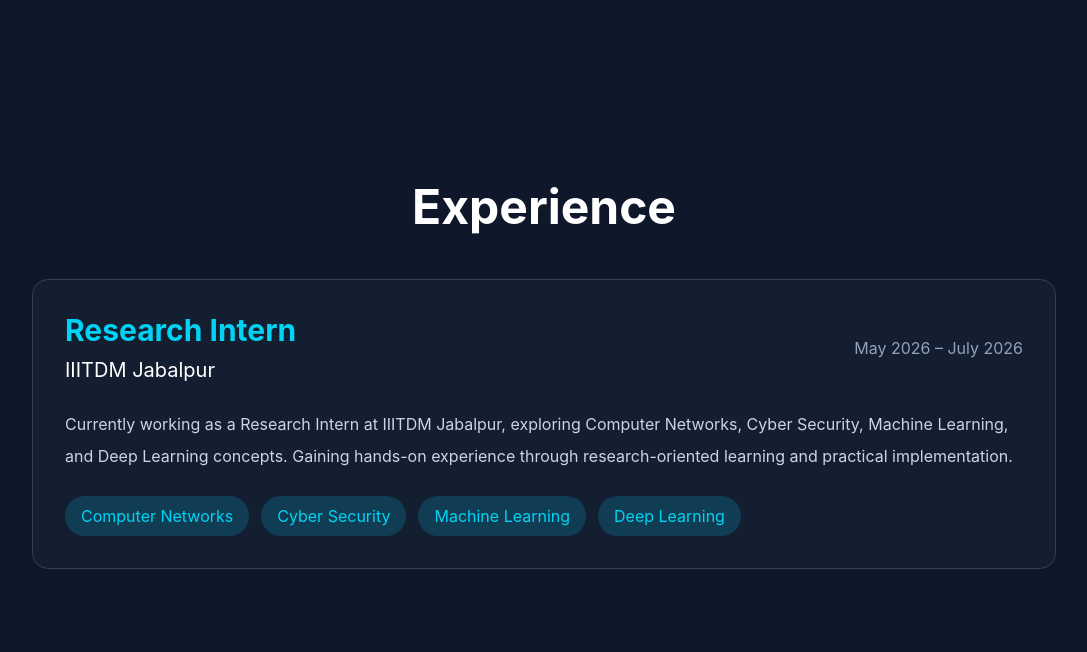
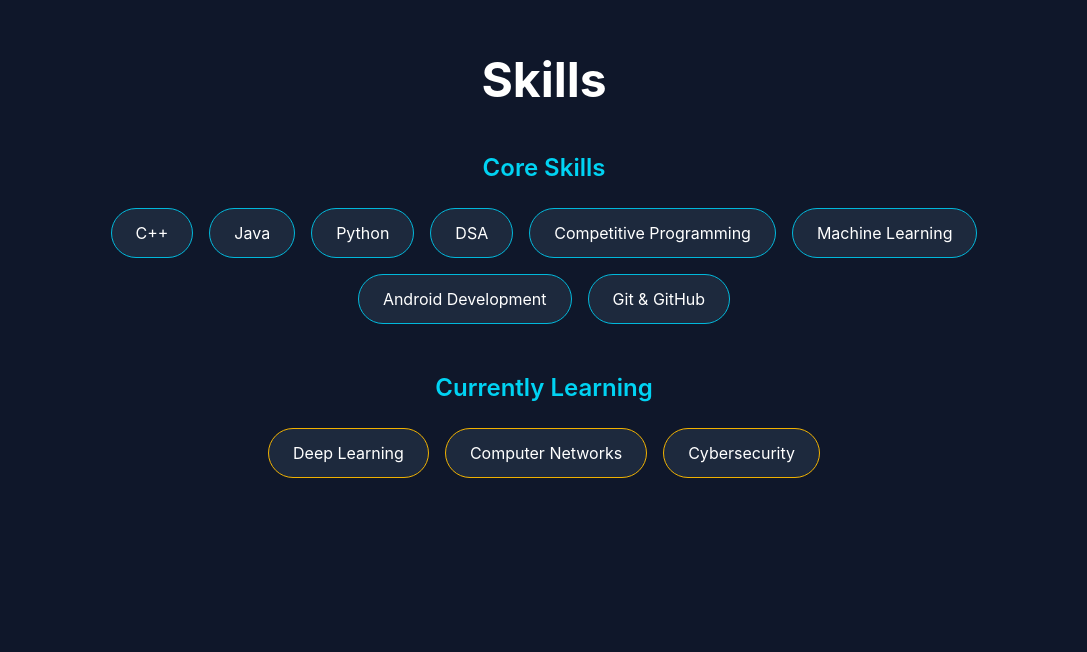
Before and after one commit to Girjendra/girjendra-portfolio, a React app: page / in a window 1280 px wide. Shown: the part 1628-2280 px from the top of the page, without its empty margins (96-1183 px from the left). Built offline with nearby package versions, Linux system fonts and the light colour scheme; the HTML template or start-up script is replaced by a standard one.

Commit message:
Integrate skills, achievements and certificates sections

```diff
--- a/src/App.jsx
+++ b/src/App.jsx
@@ -6,6 +6,9 @@
 import Journey from "./components/Journey";
 import Contact from "./components/Contact";
 import Footer from "./components/Footer";
+import Skills from "./components/Skills";
+import Achievements from "./components/Achievements";
+import Certificates from "./components/Certificates";
 
 function App() {
   return (
@@ -13,8 +16,11 @@
       <Navbar />
       <Hero />
       <About />
+      <Skills />
       <Experience />
       <Projects />
+      <Achievements />
+      <Certificates />
       <Journey />
       <Contact />
       <Footer />
```
